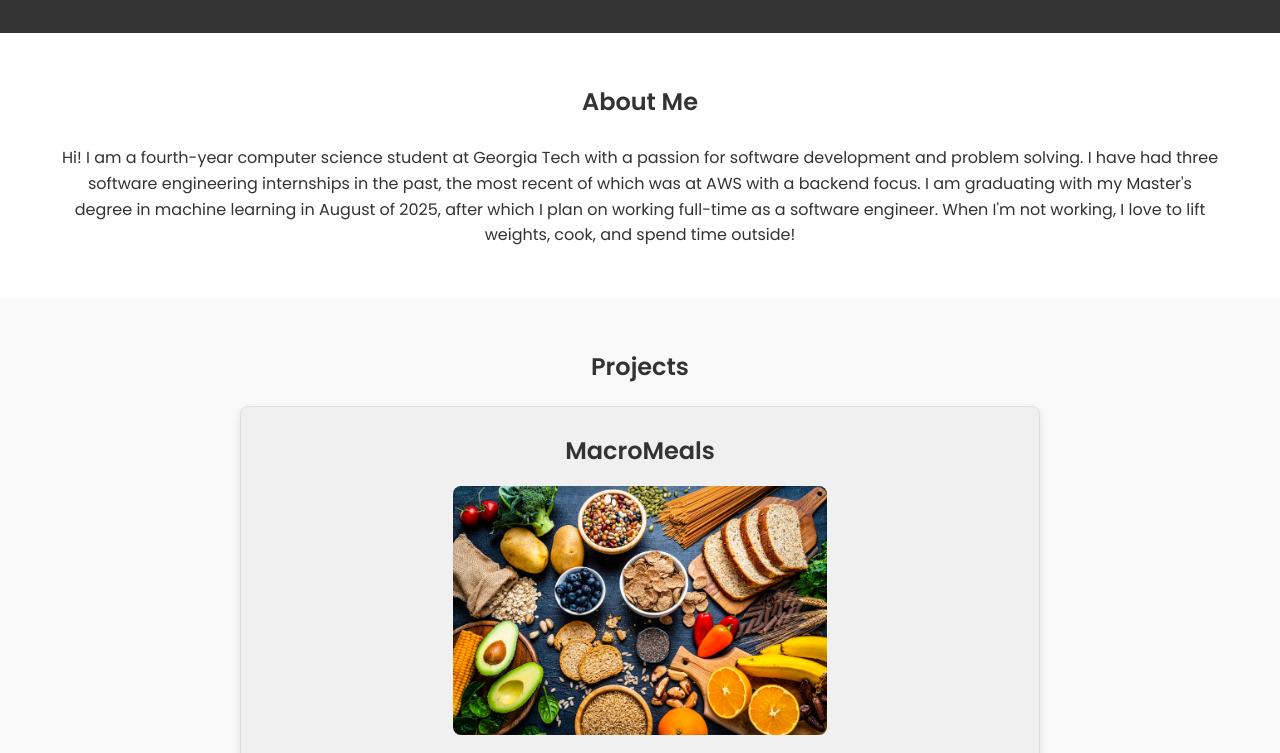
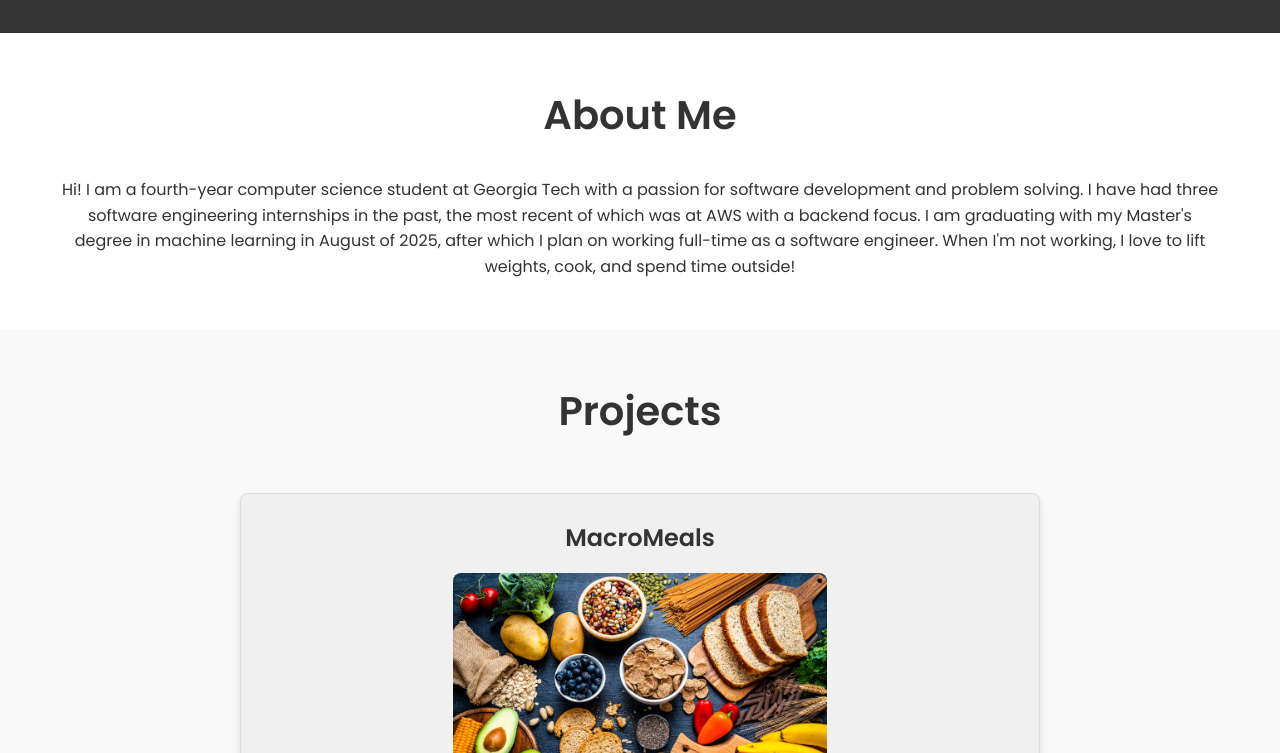
Before and after one commit to natepetersen03/natepetersen03.github.io, a plain HTML site: page index.html in a window 1280 px wide. Shown: the part 767-1520 px from the top of the page. Drawn offline with Linux system fonts and the light colour scheme.

Commit message:
small formatting changes

```diff
--- a/style.css
+++ b/style.css
@@ -291,3 +291,12 @@ p {
         padding: 6px 12px;
     }
 }
+
+section h2 {
+    font-size: 2.5rem;
+    margin-bottom: 30px;
+}
+
+#projects h2 {
+    margin-bottom: 50px;
+}
```
